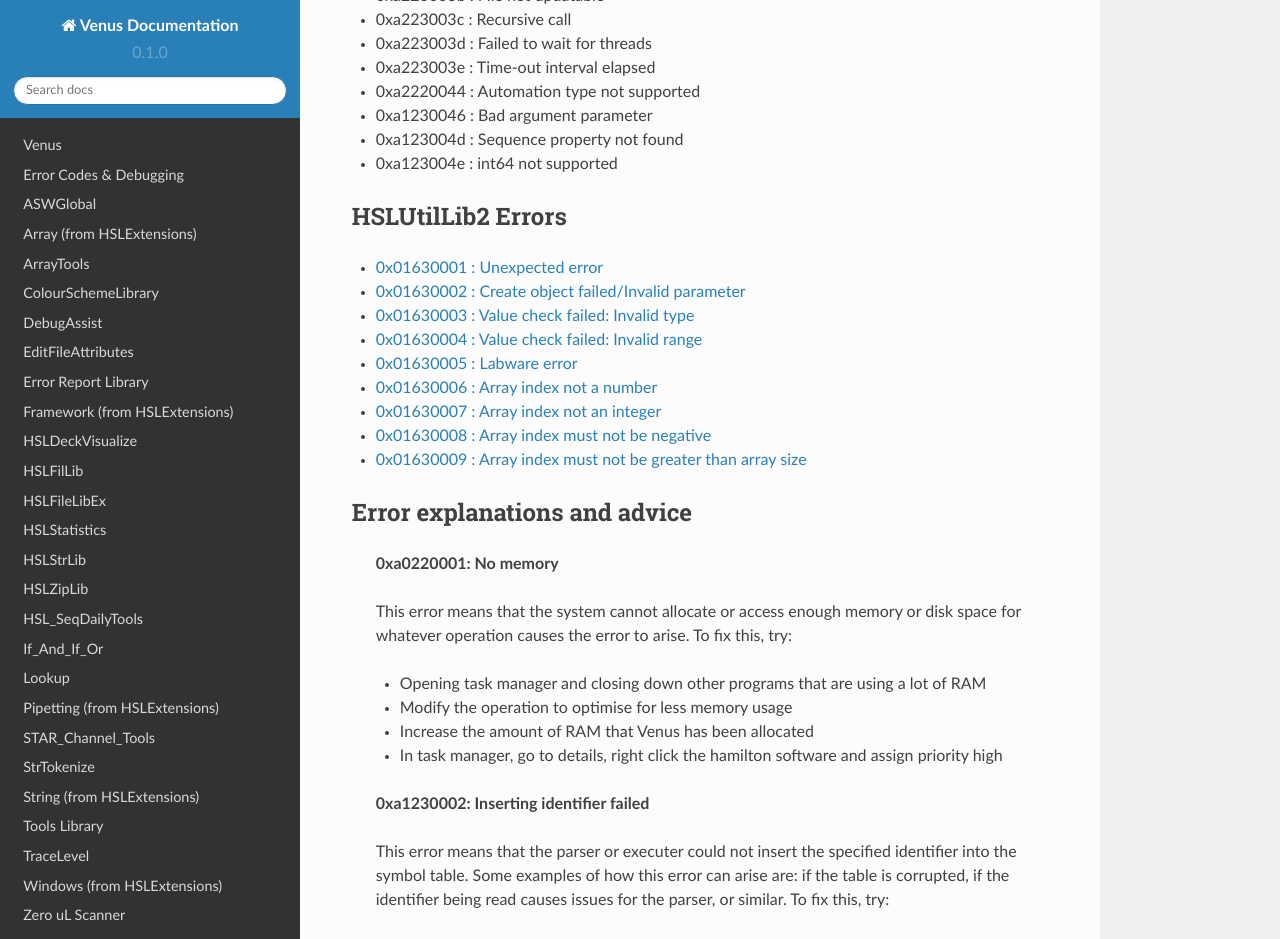
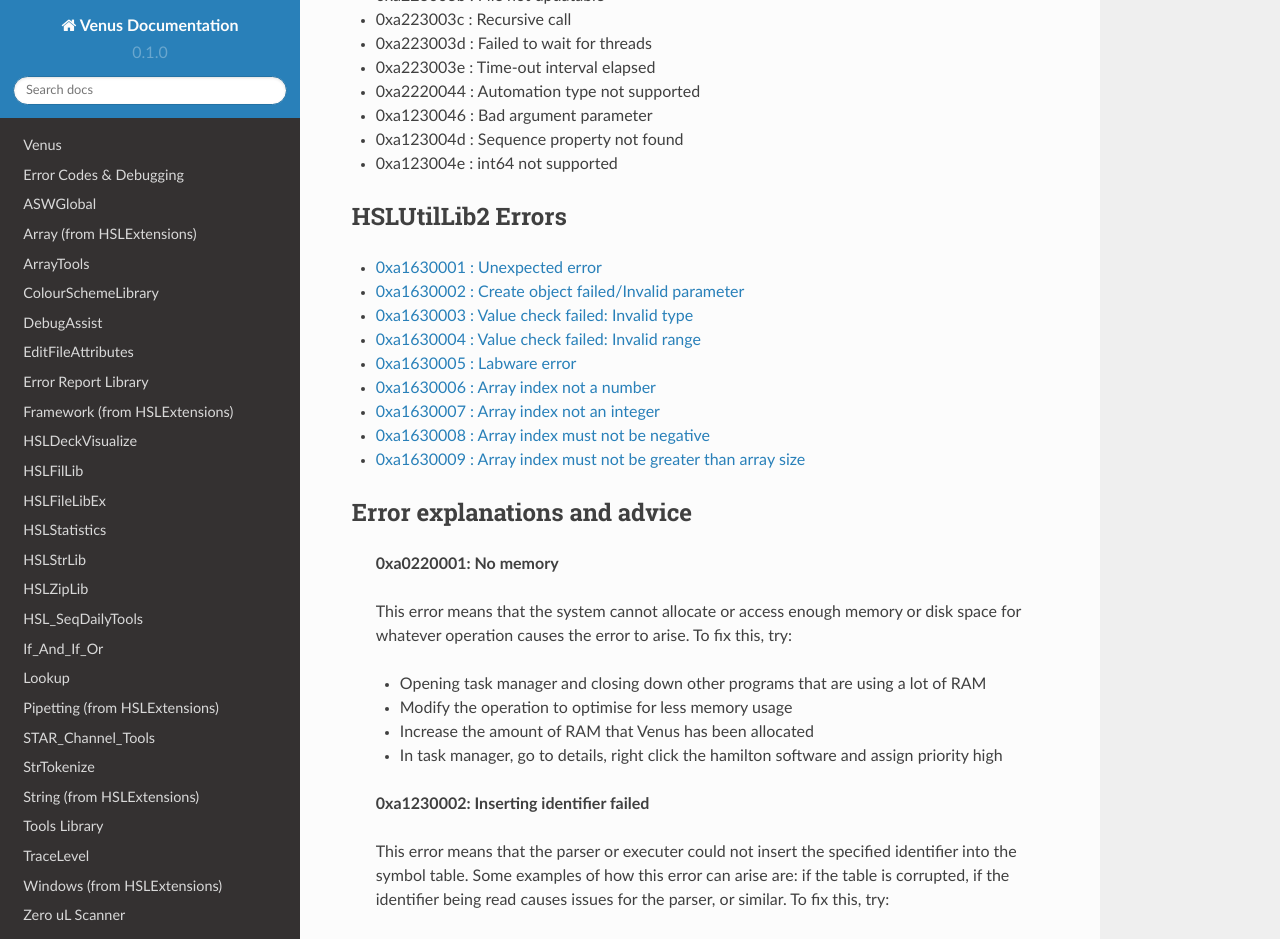
Before and after one commit to theonetruenerd/VenusLibraryDocumentation, a Sphinx documentation site: the page built from docs/source/RuntimeErrors.rst, in a window 1280 px wide and 1400 px high, scrolled down 1576 px. Shown: the top 939 px of the window. Built offline with Sphinx 7.4.7 and the Read the Docs theme 2.0.0, drawn with Linux system fonts in a browser that asks for light colours; pages that are not in the unit, such as notebooks, are missing from menus; some of the changed text lies outside the part shown.

Commit message:
Update RuntimeErrors.rst

```diff
--- a/docs/source/RuntimeErrors.rst
+++ b/docs/source/RuntimeErrors.rst
@@ -74,15 +74,15 @@
 HSLUtilLib2 Errors
 -----------------------------
 
-- :ref:`0x01630001 : Unexpected error <0x01630001>`
-- :ref:`0x01630002 : Create object failed/Invalid parameter <0x01630002>`
-- :ref:`0x01630003 : Value check failed: Invalid type <0x01630003>`
-- :ref:`0x01630004 : Value check failed: Invalid range <0x01630004>`
-- :ref:`0x01630005 : Labware error <0x01630005>`
-- :ref:`0x01630006 : Array index not a number <0x01630006>`
-- :ref:`0x01630007 : Array index not an integer <0x01630007>`
-- :ref:`0x01630008 : Array index must not be negative <0x01630008>`
-- :ref:`0x01630009 : Array index must not be greater than array size <0x01630009>`
+- :ref:`0xa1630001 : Unexpected error <0xa1630001>`
+- :ref:`0xa1630002 : Create object failed/Invalid parameter <0xa1630002>`
+- :ref:`0xa1630003 : Value check failed: Invalid type <0xa1630003>`
+- :ref:`0xa1630004 : Value check failed: Invalid range <0xa1630004>`
+- :ref:`0xa1630005 : Labware error <0xa1630005>`
+- :ref:`0xa1630006 : Array index not a number <0xa1630006>`
+- :ref:`0xa1630007 : Array index not an integer <0xa1630007>`
+- :ref:`0xa1630008 : Array index must not be negative <0xa1630008>`
+- :ref:`0xa1630009 : Array index must not be greater than array size <0xa1630009>`
 
 Error explanations and advice
 -----------------------------
@@ -415,24 +415,24 @@
   - Check your input and see which of the above it doesn't meet
   - If your input is the right value but the wrong type, there are various functions that can convert variables from one type to another - for example in HSLMthLib you can convert floats to ints, ints to strings, etc.
 
-.. _0x01630001:
+.. _0xa1630001:
 
-  **0x01630001: Unexpected error**
+  **0xa1630001: Unexpected error**
 
   This error occurs when there is an error in an HSLUtilLib2 step which is not covered by any of the other error messages.
 
-.. _0x01630002:
+.. _0xa1630002:
 
-  **0x01630002: Create object failed/Invalid parameter**
+  **0xa1630002: Create object failed/Invalid parameter**
 
   This error is listed as Create Object Failed in the index of HSLUtilLib2, but described as invalid parameter. I'm assuming that the latter is correct, in which case the error occurs when one or more parameters for an HSLUtilLib2 step is invalid. To fix this, try:
 
   - Check what parameters the function called is expecting and compare to the ones you're feeding in
   - Check whether you are feeding in the correct number of parameters
 
-.. _0x01630003:
+.. _0xa1630003:
 
-  **0x01630003: Value Check Failed Invalid Type**
+  **0xa1630003: Value Check Failed Invalid Type**
 
   This error occurs when the executor finds a function parameter or read from file that is not of the expected type. To fix this, try:
 
@@ -440,9 +440,9 @@
   - Check that the parameter is actually being fed into the function and that it hasn't been misspelt
   - Check that the file is present in the right location and hasn't been corrupted or moved to the incorrect place
 
-.. _0x01630004:
+.. _0xa1630004:
 
-  **0x01630004: Value Check Failed Invalid Range**
+  **0xa1630004: Value Check Failed Invalid Range**
 
   This error occurs when the executor finds a function parameter or read from file that is not within the expected range. To fix this, try:
 
@@ -450,9 +450,9 @@
   - Check what the value of the parameter being fed in is.
   - Check whether the range is due to the parameter being mistakenly high or the function range being mistakenly low.
 
-.. _0x01630005:
+.. _0xa1630005:
 
-  **0x01630005: Labware Error**
+  **0xa1630005: Labware Error**
 
   This error occurs when the access of labware based on LabwareID and PositionID causes an error. To fix this, try:
 
@@ -461,9 +461,9 @@
   - Check that the labware still exists on the system deck and hasn't been deleted
   - Check that the labware file still exists in the system database and hasn't been moved or deleted
 
-.. _0x01630006:
+.. _0xa1630006:
 
-  **0x0006: Array Index Not A Number**
+  **0xa006: Array Index Not A Number**
 
   This error occurs when the index of the specified array is not a positive integer. To fix this, try:
 
@@ -471,27 +471,27 @@
   - If the identifier is a numeric string or a float that ends in .0, use a convert to int function
   - If the array index is something other than that, try to assign it to a positive integer as a key code or unique identifier
 
-.. _0x01630007:
+.. _0xa1630007:
 
-  **0x01630007: Array Index Not An Integer**
+  **0xa1630007: Array Index Not An Integer**
 
   This error occurs when the index of the specified array is a float rather than an integer. To fix this, try:
 
   - If the index is at a .0, use a convert to int function
   - If the index is at a non .0, either use a floor or ceiling function, or assign a positive integer as a key code or unique identifier
 
-.. _0x01630008:
+.. _0xa1630008:
 
-  **0x01630008: Array Index Must Not Be Negative**
+  **0xa1630008: Array Index Must Not Be Negative**
 
     This error occurs when the index of the specified array is less than 1. To fix this, try:
 
   - If the index is less than 0, perhaps take the absolute value of the index, provided that doesn't clash with another identifier.
   - If the index is between 0 and 1, or the abs value of the index would clash, work out where you want the value to be within the array. If it needs inserting, use an insert function from one of the array libraries. If it doesn't need inserting, get the length of the array and append the value and assign it that as the index.
 
-.. _0x01630009:
+.. _0xa1630009:
 
-  **0x01630009: Array Index Must Not Be Greater Than Array Size**
+  **0xa1630009: Array Index Must Not Be Greater Than Array Size**
 
   This error occurs when the index of the specified array is greater than the size of the array. To fix this, try:
 
```
Also changed, not shown: other parts of docs/source/RuntimeErrors.rst (+2 -2 lines).
